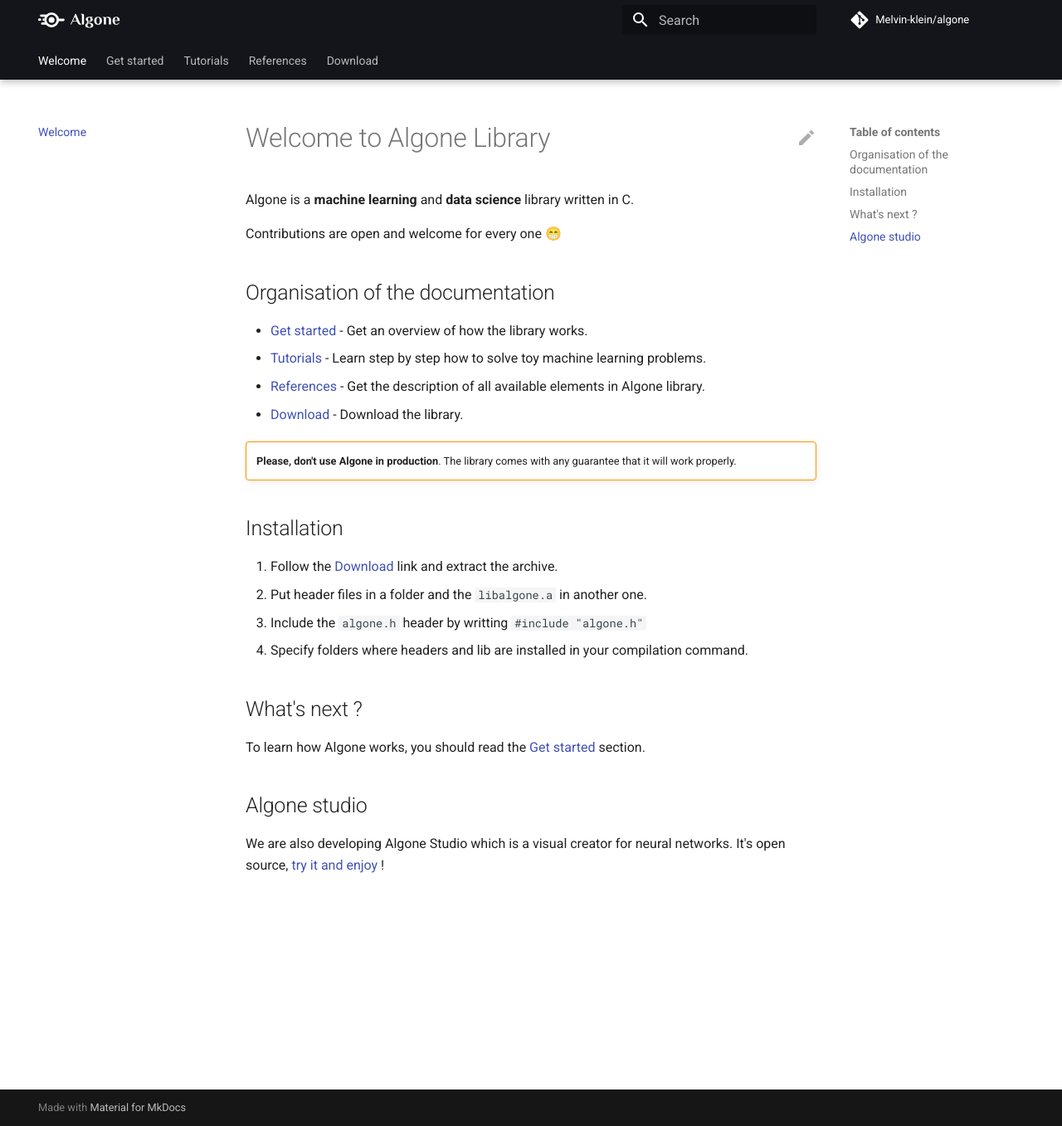
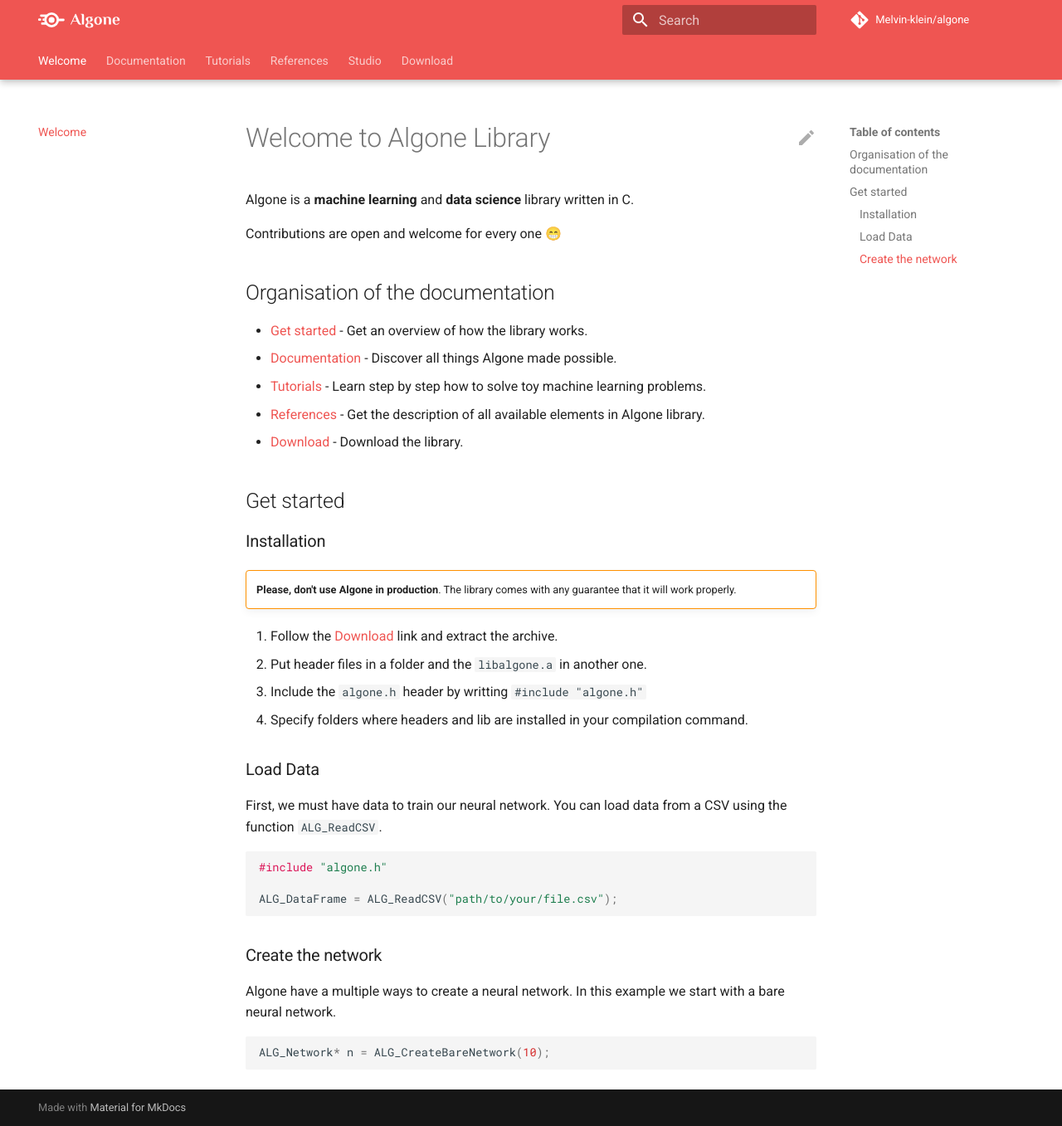
Before and after one commit to Melvin-klein/algone, an MkDocs documentation site: the page built from docs/index.md, in a window 1280 px wide and 1357 px high. Shown: the whole window at 83% size. Built offline with MkDocs 1.6.1 and Material for MkDocs 9.7.7, drawn with Linux system fonts in a browser that asks for light colours; comment, search, counter and statistics services are not loaded.

````diff
--- a/docs/index.md
+++ b/docs/index.md
@@ -6,26 +6,39 @@ Contributions are open and welcome for every one 😁
 
 ## Organisation of the documentation
 
-* [Get started](getting_started/installation.md) - Get an overview of how the library works.
+* [Get started](#get-started) - Get an overview of how the library works.
+* [Documentation](documentation/manage_data.md) - Discover all things Algone made possible.
 * [Tutorials](tutorials/mnist.md) - Learn step by step how to solve toy machine learning problems.
 * [References](references/networks.md) - Get the description of all available elements in Algone library.
 * [Download](https://github.com/Melvin-klein/algone/releases) - Download the library.
 
+## Get started
+
+### Installation
+
 !!! warning ""
 
     **Please, don't use Algone in production**. The library comes with any guarantee that it will work properly.
-
-## Installation
 
 1. Follow the [Download](https://github.com/Melvin-klein/algone/releases) link and extract the archive.
 2. Put header files in a folder and the `libalgone.a` in another one.
 3. Include the `algone.h` header by writting `#include "algone.h"`
 4. Specify folders where headers and lib are installed in your compilation command.
 
-## What's next ?
+### Load Data
 
-To learn how Algone works, you should read the [Get started](getting_started/installation.md) section.
+First, we must have data to train our neural network. You can load data from a CSV using the function `ALG_ReadCSV`.
 
-## Algone studio
+```C
+#include "algone.h"
 
-We are also developing Algone Studio which is a visual creator for neural networks. It's open source, [try it and enjoy](https://studio.algone.dev) !
+ALG_DataFrame = ALG_ReadCSV("path/to/your/file.csv");
+```
+
+### Create the network
+
+Algone have a multiple ways to create a neural network. In this example we start with a bare neural network.
+
+```C
+ALG_Network* n = ALG_CreateBareNetwork(10);
+```
--- a/mkdocs.yml
+++ b/mkdocs.yml
@@ -7,7 +7,8 @@ theme:
   logo: assets/logo.svg
   favicon: assets/favicon.ico
   palette:
-    primary: black
+    primary: red
+    accent: red
   icon:
     repo: fontawesome/brands/git-alt
     edit: material/pencil
@@ -18,16 +19,18 @@ theme:
     - content.action.edit
 nav:
     - Welcome: index.md
-    - 'Get started':
-        - 'Installation': getting_started/installation.md
-        - 'Simple neural network': getting_started/simple_neural_network.md
+    - 'Documentation':
+        - 'Manage Data': documentation/manage_data.md
+        - 'Manage Networks': documentation/manage_networks.md
+        - 'File formats': documentation/file_formats.md
     - 'Tutorials':
         - 'MNIST': tutorials/mnist.md
     - References:
         - 'Networks': references/networks.md
         - 'Math': references/math.md
         - 'Debug and Errors': references/debug_and_error.md
-    - Download: https://github.com/Melvin-klein/algone/releases
+    - Studio: https://studio.algone.dev
+    - Download: downloads/downloads.md
 extra_javascript:
   - javascripts/katex.js
   - https://cdnjs.cloudflare.com/ajax/libs/KaTeX/0.16.7/katex.min.js
````
Also changed, not shown: docs/documentation/manage_data.md (added, +1 -0 lines), docs/documentation/manage_networks.md (added, +1 -0 lines), docs/downloads/downloads.md (added, +19 -0 lines), docs/getting_started/installation.md (deleted, +0 -1 lines), docs/getting_started/simple_neural_network.md (deleted, +0 -1 lines), docs/documentation/file_formats.md (renamed from docs/references/alg_file.md).
